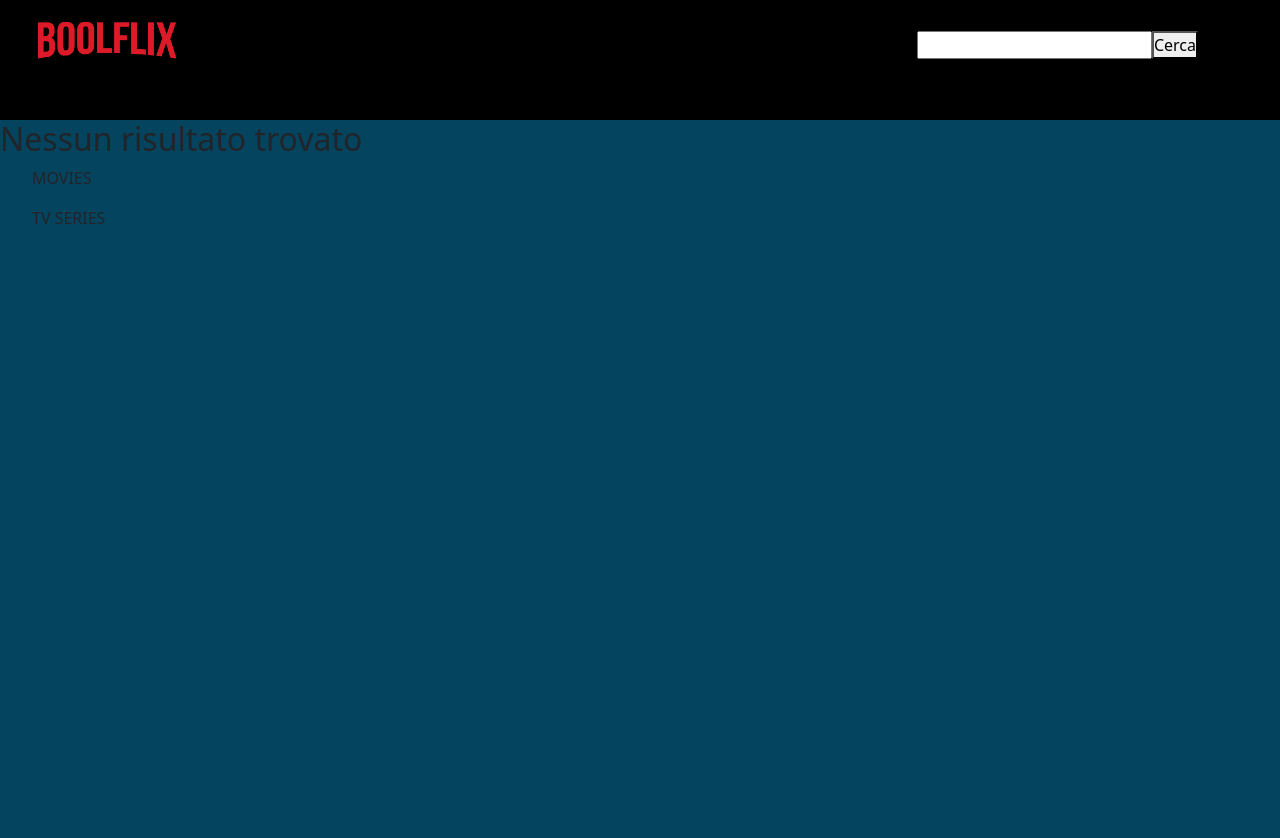
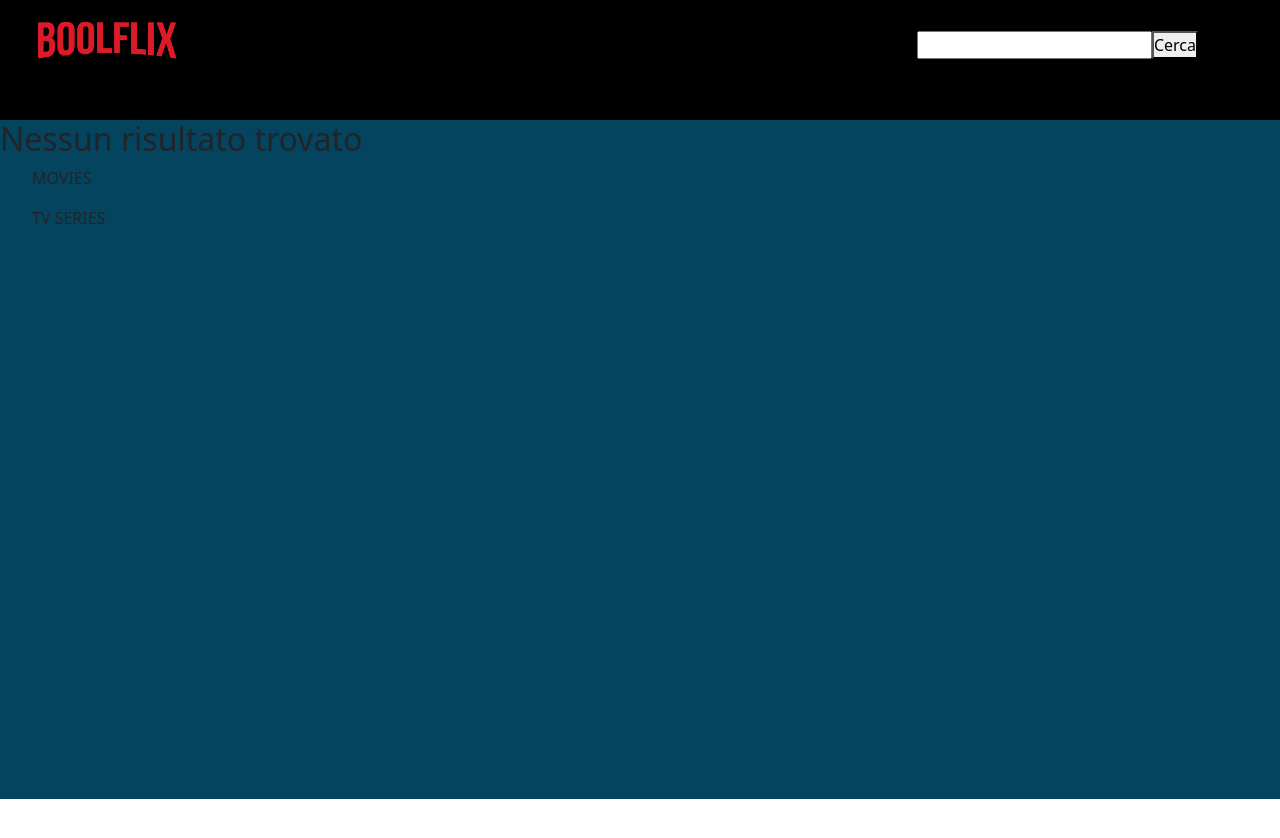
Before and after one commit to revanderground/vue-boolflix, a Vue app: page / in a window 1280 px wide. Shown: the top 838 px of the page. After the commit the page ends 800 px from the top, so only its background shows below. Built offline with nearby package versions, Linux system fonts and the light colour scheme.

Commit message:
background fixed

```diff
--- a/src/components/Main.vue
+++ b/src/components/Main.vue
@@ -4,6 +4,7 @@
 
       <h2 v-if="series.length===0 && movies.length===0">
        Nessun risultato trovato</h2>
+
       <div class="cards">
         <MoviesCard :movies="movies" />
         <TVSeriesCard :series="series" />
@@ -63,13 +64,12 @@ export default {
   }
 
   .container.fluid{
-    width: 100%;
     margin: 0 auto;
-    height:calc(100vh - 15vh);
+
   }
 
   .cards{
-    height:calc(100vh - 15vh);
+    height:calc(85vh - 47px);
   }
 
 
--- a/src/components/MoviesCard.vue
+++ b/src/components/MoviesCard.vue
@@ -48,6 +48,9 @@ export default {
 </script>
 
 
-<style>
+<style lang="scss" scoped>
+    section{
+           background-color: rgb(5, 68, 95);
+    }
 
 </style>
--- a/src/components/TVSeriesCard.vue
+++ b/src/components/TVSeriesCard.vue
@@ -44,6 +44,9 @@ export default {
 }
 </script>
 
-<style>
+<style lang="scss" scoped>
+    section{
+           background-color: rgb(5, 68, 95);
+    }
 
 </style>
```
